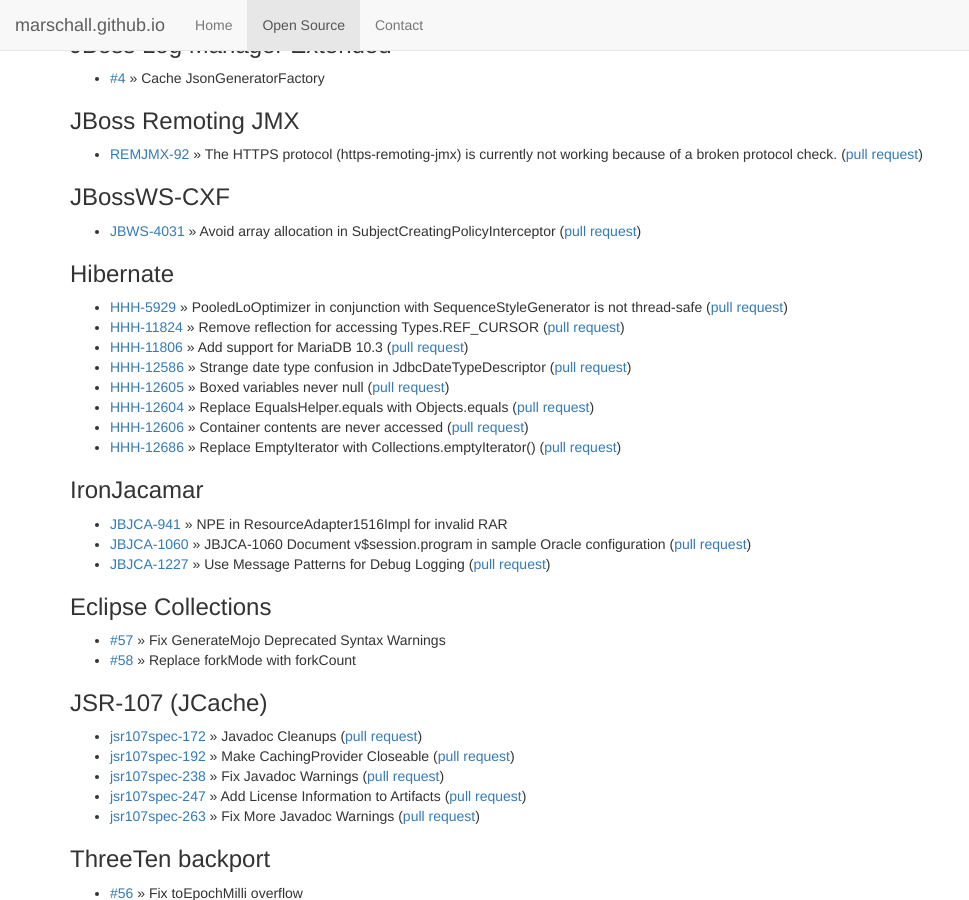
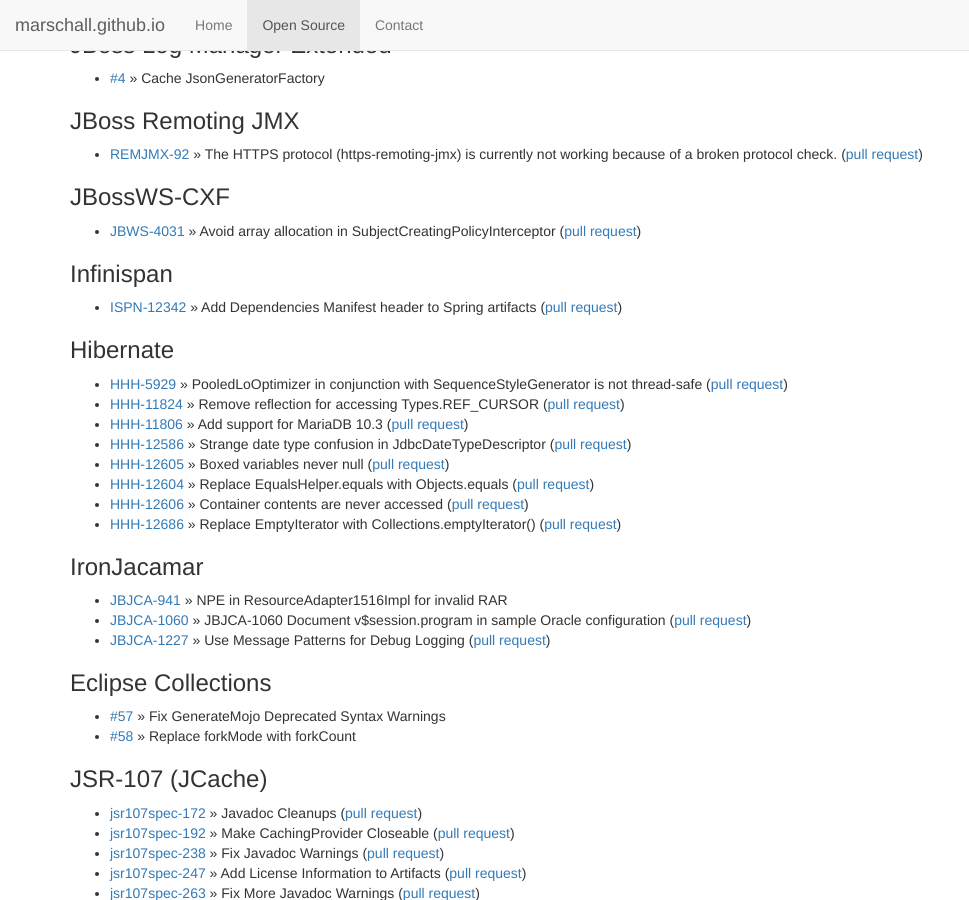
Before and after one commit to marschall/marschall.github.com, a Jekyll site: the page built from open-source.html, in a window 1280 px wide and 900 px high, scrolled down 3505 px. Shown: the whole window, without its empty margins (0-969 px from the left). Built offline with Jekyll 4.4.1, drawn with Linux system fonts in a browser that asks for light colours.

Commit message:
add ISPN-12342

```diff
--- a/open-source.html
+++ b/open-source.html
@@ -230,6 +230,10 @@
 https://issues.apache.org/jira/browse/TOMEE-903
 https://issues.apache.org/jira/browse/TOMEE-913
 -->
+<h3>Infinispan</h3>
+<ul>
+  <li><a href="https://issues.redhat.com/browse/ISPN-12342">ISPN-12342</a> &raquo; Add Dependencies Manifest header to Spring artifacts (<a href="https://github.com/infinispan/infinispan/pull/8704">pull request</a>)</li>
+</ul>
 <h3>Hibernate</h3>
 <ul>
   <li><a href="https://hibernate.atlassian.net/browse/HHH-5929">HHH-5929</a> &raquo; PooledLoOptimizer in conjunction with SequenceStyleGenerator is not thread-safe (<a href="https://github.com/hibernate/hibernate-orm/pull/350">pull request</a>)</li>
```
